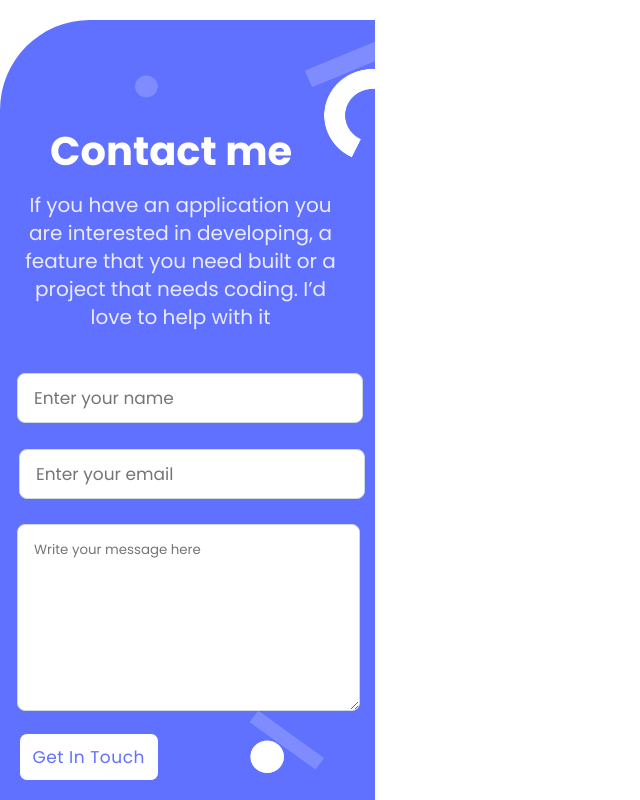
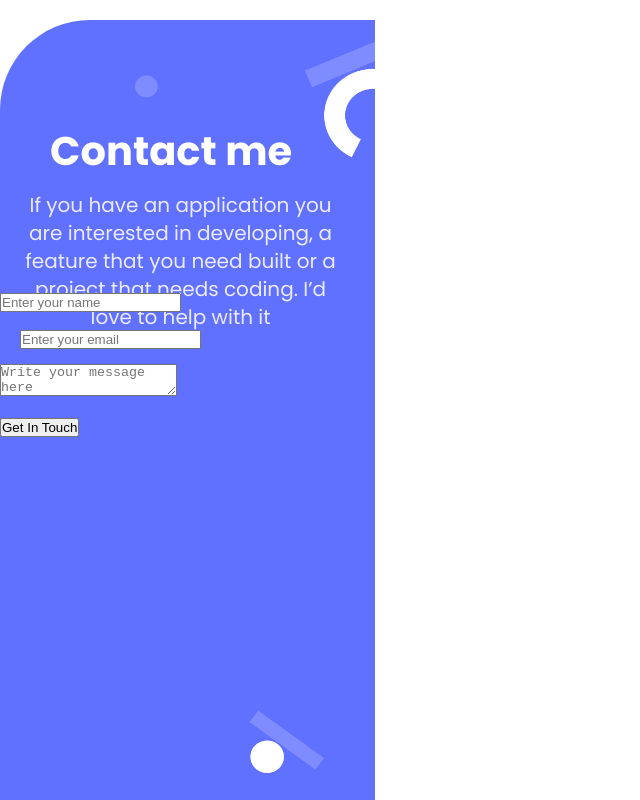
Before and after one commit to kemigabocatherine/Old-Personal---Portfolio, a plain HTML site: page top.html in a window 1280 px wide. Shown: the part 4883-5683 px from the top of the page, without its empty margins (0-640 px from the left). Drawn offline with Linux system fonts and the light colour scheme.

Commit message:
Remove some unnecessary styles in the contact form

```diff
--- a/top.css
+++ b/top.css
@@ -653,93 +653,3 @@ button.resume:disabled {
   display: flex;
   flex-direction: column;
 }
-
-input[type=text] {
-  width: 327px;
-  height: 48px;
-  border-radius: 8px;
-  border: 1px solid #cfd8dc;
-  background-color: #fff;
-  padding-left: 16px;
-  padding-right: 0.5px;
-  margin-top: 80px;
-  margin-left: 17px;
-  font-family: Poppins, sans-serif;
-  font-weight: 400;
-  font-size: 17px;
-  color: #172b4d;
-  display: flex;
-  align-items: center;
-}
-
-input[type=email] {
-  width: 327px;
-  height: 48px;
-  border-radius: 8px;
-  border: 1px solid #cfd8dc;
-  background-color: #fff;
-  padding-left: 16px;
-  margin-top: 8px;
-  margin-left: -1px;
-  padding-right: 0.5px;
-  font-family: Poppins, sans-serif;
-  font-weight: 400;
-  font-size: 17px;
-  color: #172b4d;
-  display: flex;
-  align-items: center;
-}
-
-textarea {
-  width: 325px;
-  height: 170px;
-  border-radius: 8px;
-  border: 1px solid #cfd8dc;
-  background-color: #fff;
-  margin-top: 49px;
-  margin-left: 17px;
-  padding-top: 15px;
-  padding-left: 16px;
-  font-family: Poppins, sans-serif;
-}
-
-.submit {
-  display: flex;
-  align-items: center;
-  text-align: center;
-  width: 140px;
-  height: 48px;
-  padding-left: 13px;
-  margin-left: 18.5px;
-  border-radius: 8px;
-  font-family: 'Poppins', sans-serif;
-  background-color: #fff;
-  cursor: pointer;
-  transition: background-color 500ms ease;
-  font-size: 17px;
-  font-weight: 500;
-  color: #396df2;
-  letter-spacing: 00.03em;
-  border: 1px solid #6070ff;
-}
-
-.submit:enabled {
-  background: #fff;
-  color: #6070ff;
-}
-
-.submit:hover {
-  background-color: #6070ff;
-  color: #fff;
-  border: 0.5px solid #c0c0c0;
-}
-
-.submit:active {
-  background-color: #2230d2;
-  color: #fff;
-}
-
-.submit:disabled {
-  border: 1px solid #c1c7d0;
-  color: #5e6c84;
-}
```
